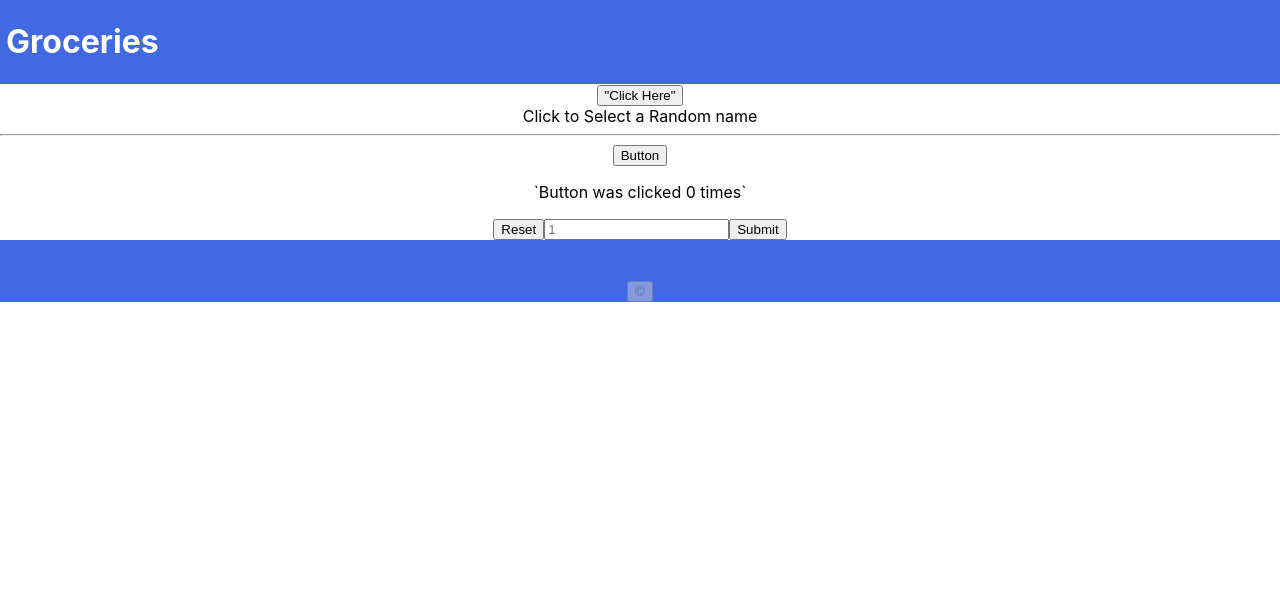
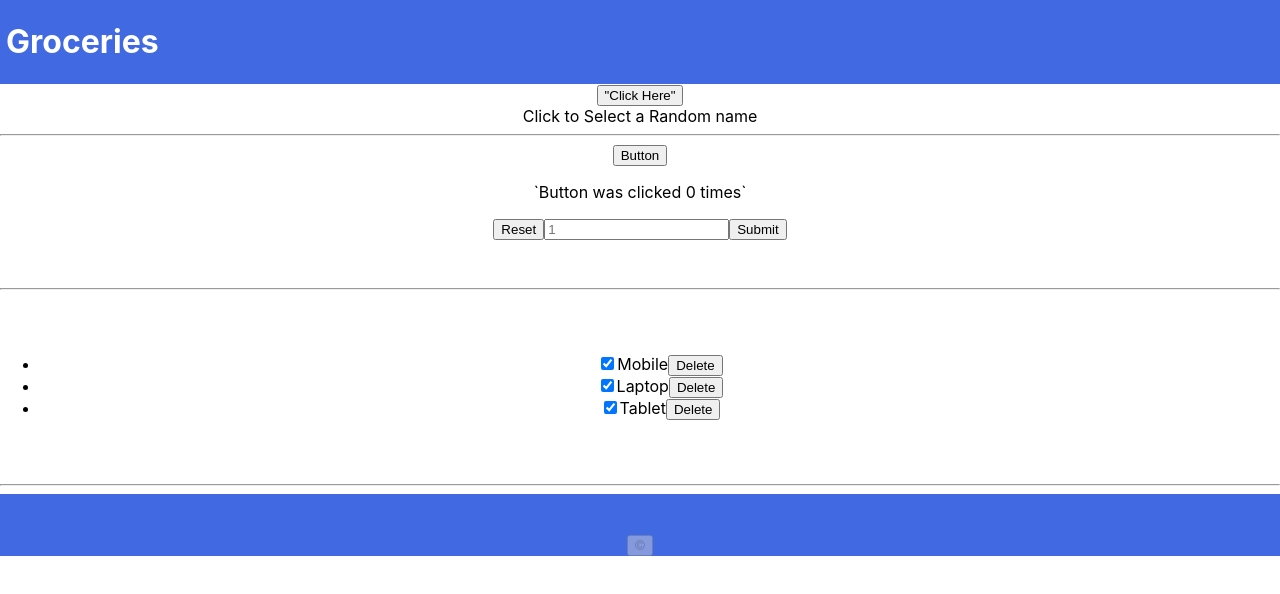
Before and after one commit to vinodkumar-github/app1, a React (Create React App) app: page / in a window 1280 px wide. Shown: the top 594 px of the page. Built offline with nearby package versions, Linux system fonts and the light colour scheme.

Commit message:
Started working on third functionality "Cart"

```diff
--- a/package.json
+++ b/package.json
@@ -10,6 +10,7 @@
     "react": "^18.2.0",
     "react-bootstrap": "^2.9.1",
     "react-dom": "^18.2.0",
+    "react-icons": "^4.11.0",
     "react-scripts": "5.0.1",
     "web-vitals": "^2.1.4"
   },
--- a/src/Body.js
+++ b/src/Body.js
@@ -1,4 +1,5 @@
 import DynamicName from "./Body/DynamicName";
+import Cart from "./Body/Cart"
 import { useState } from "react";
 const BodyStyle =  {
 
@@ -41,6 +42,12 @@ function Body() {
         <input placeholder="1"  type="number"  min= '1' onChange={takeinput}></input>
         <button onClick = {()=>setCount(Number(c))}>Submit</button>
 
+       <br /><br /><br />
+       <hr></hr>
+       <br /><br />
+       <Cart/>
+      <br /><br />
+      <hr />
       </div>
     );
   }
--- /dev/null
+++ b/src/Body/Cart.js
@@ -0,0 +1,58 @@
+import React from 'react';
+import { useState } from 'react';
+
+const ulStyle = { 'listtype': "none",
+};
+
+
+
+function Cart() {
+    const [goods, setGoods] = useState([
+        {
+        id: 1,
+        name: "Mobile",
+        added: true,
+    },
+    {
+        id: 2,
+        name: "Laptop",
+        added: true,
+    },
+    {
+        id: 3,
+        name: "Tablet",
+        added: true,
+    },] );
+
+
+function handleCheck ({good}) {
+    const upGoods = goods.map( (item) => good.id === item.id? {...item, added: !(item.added)}: item);
+    setGoods(upGoods)
+
+}
+function handleCart (good) {
+    return (
+
+        <li key={good.id} style= {ulStyle}>
+            <input type='checkbox' checked={good.added} onChange={() => handleCheck({good})}></input>
+
+            {good.name}
+
+            <button>Delete</button>
+
+       </li>
+
+    )
+
+}
+
+  return (
+    <div>
+        <ul>
+        {goods.map( (good) => handleCart(good) )}
+        </ul>
+    </div>
+  )
+  }
+
+export default Cart
```
Also changed, not shown: 1 other file (tests, documents, lock files or other folders).
